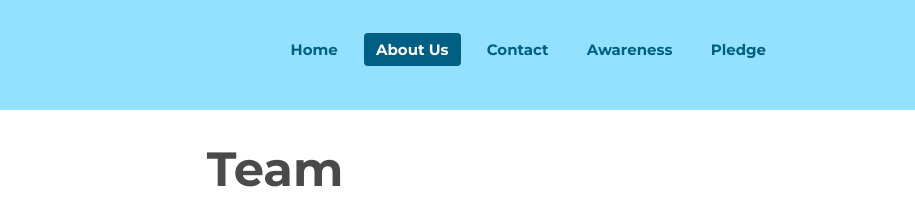
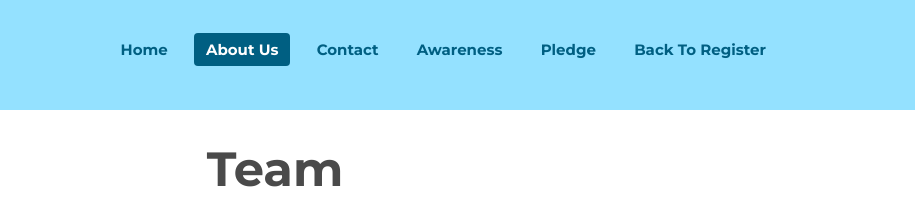
Before and after one commit to The-Suresh/organ-donation-platform, a website: page app/src/html/about-us.html in a window 1280 px wide. Shown: the top 213 px of the page, 365-1280 px from the left. Drawn offline with Linux system fonts and the light colour scheme.

Commit message:
Add Back to Register

```diff
--- a/app/src/html/about-us.html
+++ b/app/src/html/about-us.html
@@ -31,6 +31,7 @@
                         <li><a href="contact.html">Contact</a></li>
                         <li><a href="awareness.html">Awareness</a></li>
                         <li><a href="donor-pledge.html">Pledge</a></li>
+                        <li><a href="index.html">Back To Register</a></li>
                     </ul>
                 </nav>
 
```
Also changed, not shown: app/src/html/awareness.html (+1 -0 lines), app/src/html/contact.html (+1 -0 lines).
